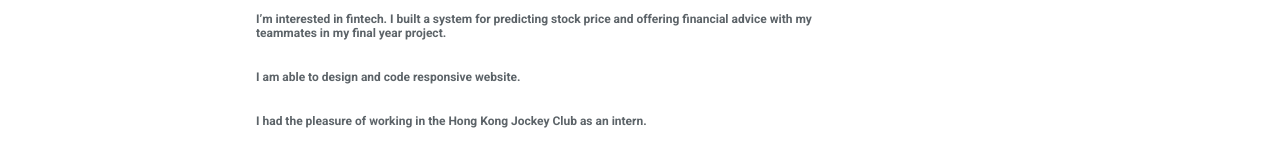
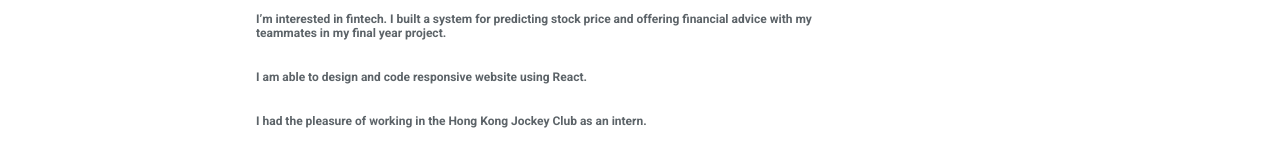
Before and after one commit to yclukaa/my-profolio, a React (Create React App) app: page /about-me in a window 1280 px wide. Shown: the part 484-641 px from the top of the page. Built offline with nearby package versions, Linux system fonts and the light colour scheme; the HTML template or start-up script is replaced by a standard one.

Commit message:
Trivial changes on hero paragraph.

```diff
--- a/src/pages/AboutMe.js
+++ b/src/pages/AboutMe.js
@@ -91,7 +91,7 @@ function AboutMePage() {
               price and offering financial advice with my teammates in my final
               year project.
             </p>
-            <p>I am able to design and code responsive website.</p>
+            <p>I am able to design and code responsive website using React.</p>
             <p>
               I had the pleasure of working in the Hong Kong Jockey Club as an
               intern.
```
